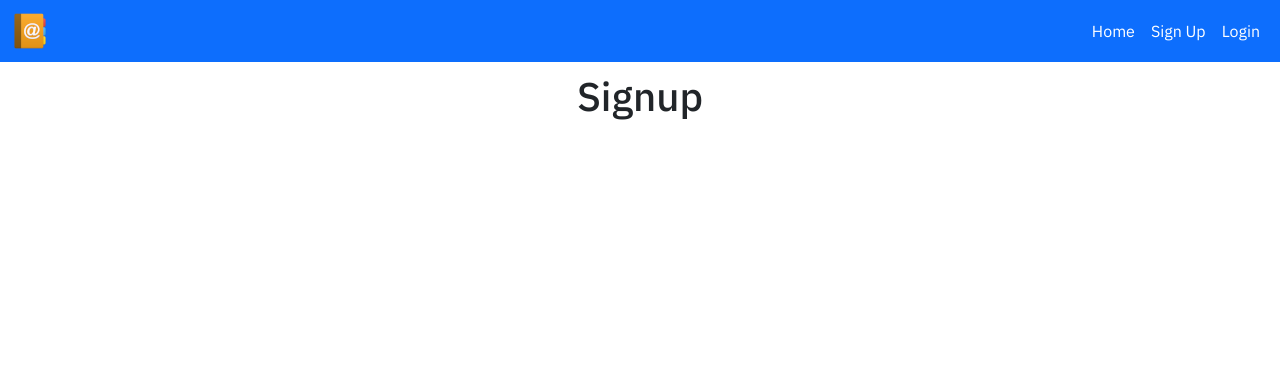
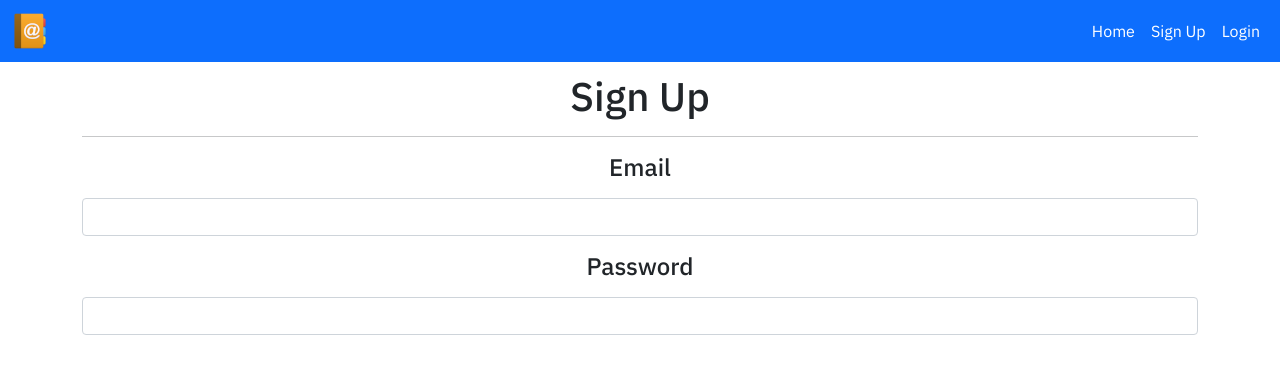
Before and after one commit to NathanHannon/contacts, a React (Create React App) app: page /signup in a window 1280 px wide. Shown: the top 374 px of the page. Built offline with nearby package versions, Linux system fonts and the light colour scheme.

Commit message:
started adding status constants and json headers for auth

```diff
--- a/src/components/Login.jsx
+++ b/src/components/Login.jsx
@@ -2,19 +2,33 @@ import React, { Component } from 'react';
 import { Form, FormGroup, Label, Input } from 'reactstrap';
 
 class Login extends Component {
+
+    constructor(props) {
+        super(props);
+        this.state = {
+            errors: '',
+            email: '',
+            password: '',
+            validate: {
+                emailState: '',
+            }
+        };
+    }
+
+
     render() {
         return (
             <div className="container">
                 <h1>Login</h1>
                 <hr />
-                <Form>
+                <Form action=''>
                     <FormGroup>
                         <Label for="email"><h4>Email</h4></Label>
-                        <Input type="email" name="email" id="email" />
+                        <Input type="email" name="email" className="email" />
                     </FormGroup>
                     <FormGroup>
                         <Label for="password"><h4>Password</h4></Label>
-                        <Input type="password" name="password" id="password" />
+                        <Input type="password" name="password" className="password" />
                     </FormGroup>
                 </Form>
             </div>
--- a/src/components/Signup.jsx
+++ b/src/components/Signup.jsx
@@ -1,10 +1,22 @@
 import React, { Component } from 'react';
+import { Form, FormGroup, Label, Input } from 'reactstrap';
 
 class Signup extends Component {
     render() {
         return (
-            <div>
-                <h1>Signup</h1>
+            <div className="container">
+                <h1>Sign Up</h1>
+                <hr />
+                <Form autoComplete="off" action=''>
+                    <FormGroup>
+                        <Label for="email"><h4>Email</h4></Label>
+                        <Input type="email" autoComplete="off" name="email" className="email" />
+                    </FormGroup>
+                    <FormGroup>
+                        <Label for="password"><h4>Password</h4></Label>
+                        <Input autoComplete="new-password" type="password" name="password" className="password" />
+                    </FormGroup>
+                </Form>
             </div>
         );
     }
--- a/src/index.css
+++ b/src/index.css
@@ -21,3 +21,8 @@ a:hover, .brand:hover {
 .NavContainer {
   margin-top: 72px;
 }
+
+/* Forms */
+.hidden {
+  display:none;
+}
```
Also changed, not shown: src/actions/authAction.js (added, +18 -0 lines), src/actions/errorAction.js (added, +15 -0 lines), src/actions/types.js (added, +32 -0 lines).
